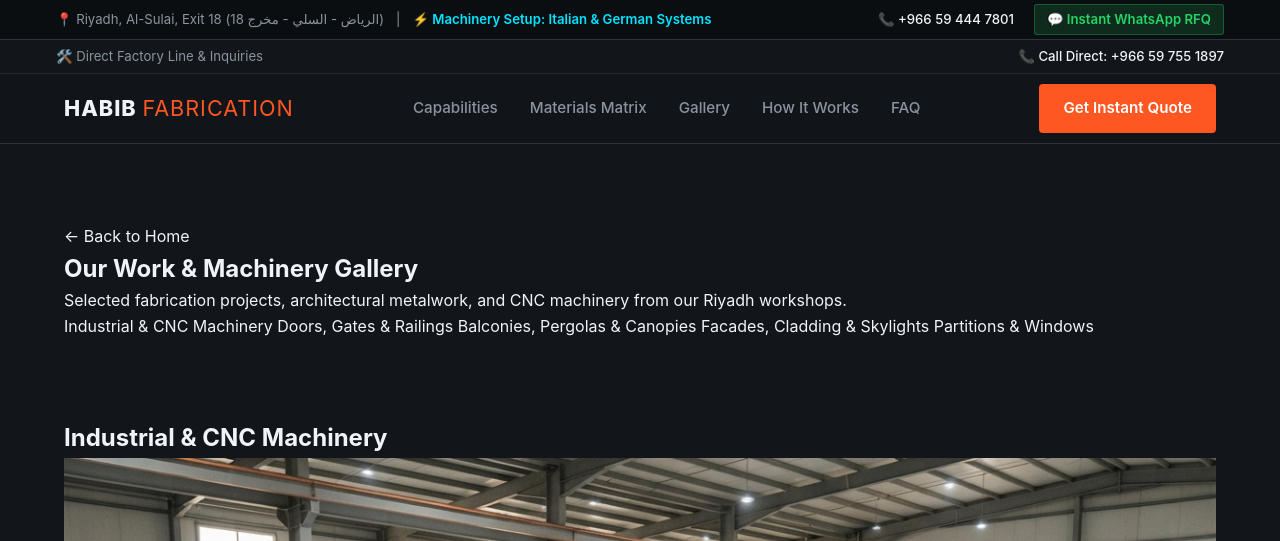
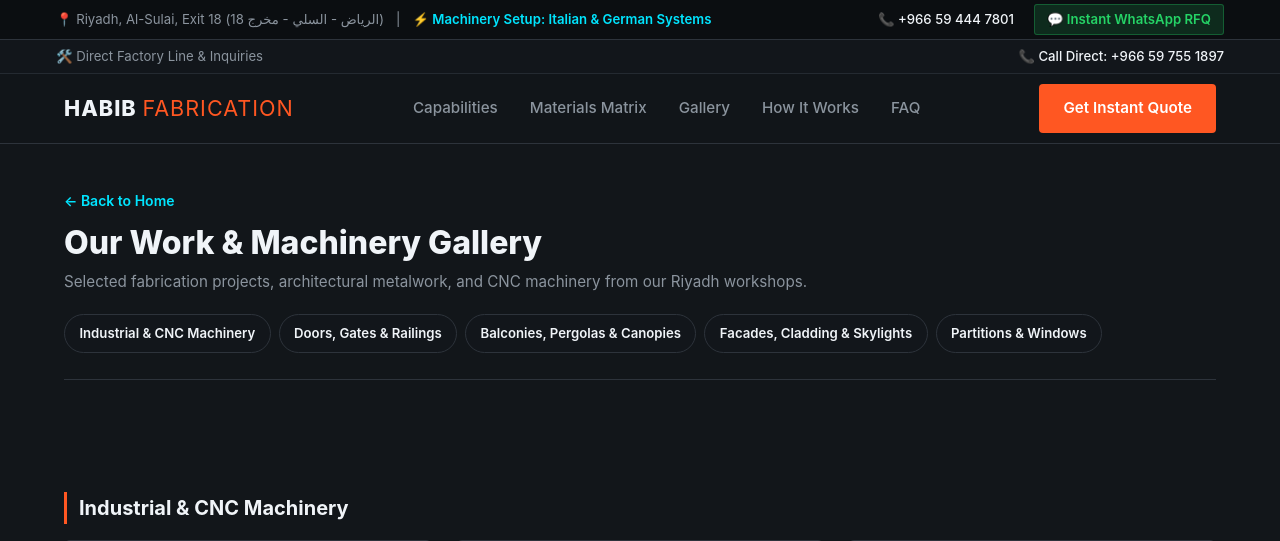
Before and after one commit to Khisal786/habibfabrication, a Jekyll site: the page built from gallery.html, in a window 1280 px wide and 1400 px high. Shown: the top 541 px of the window. Built offline with Jekyll 4.4.1, drawn with Linux system fonts in a browser that asks for light colours; grey boxes are pictures that could not be loaded.

Commit message:
Add files via upload

```diff
--- a/assets/css/style.scss
+++ b/assets/css/style.scss
@@ -15,3 +15,4 @@
 @import "components/footer";
 @import "components/floating_cta";
 @import "components/portfolio_showcase";
+@import "components/gallery";
```
